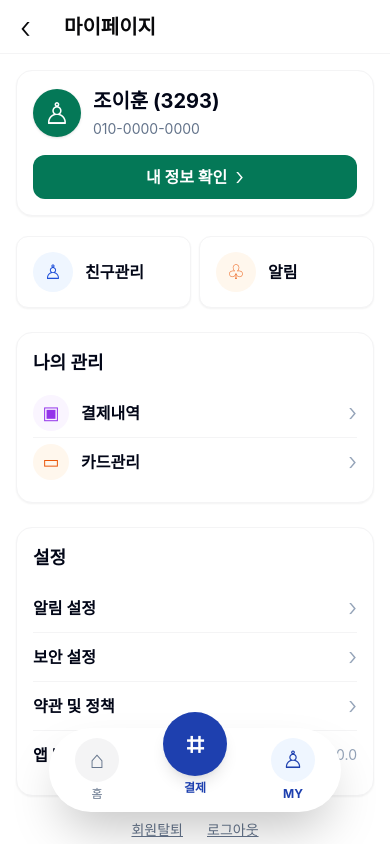
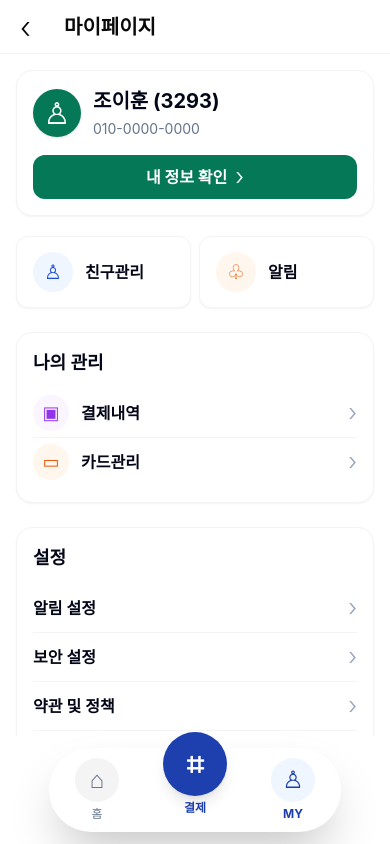
Before and after one commit to ErumPay/mobile-app, a React Native app: screen / in a window 390 px wide. Built offline with nearby package versions, Linux system fonts and the light colour scheme.

Commit message:
[KAN-1300] fix: 화면 스크롤 수정, 하단 내비게이션 바 고정

```diff
--- a/src/features/mypage/components/MypageLayout.tsx
+++ b/src/features/mypage/components/MypageLayout.tsx
@@ -54,7 +54,7 @@ export function MypageHeader({ title, onBack }: HeaderProps) {
 
 export function BottomNav({ active = 'pay' }: BottomNavProps) {
   return (
-    <View className="absolute bottom-8 left-0 right-0 items-center">
+    <View className="w-full items-center py-3">
       <View className="h-[84px] w-[292px] flex-row items-center justify-between rounded-full bg-white px-6 shadow-2xl">
         <NavItem icon="⌂" label="홈" active={active === 'home'} />
         <View className="-mt-8 items-center">
--- a/src/features/mypage/screens/CardDetailScreen.tsx
+++ b/src/features/mypage/screens/CardDetailScreen.tsx
@@ -1,4 +1,4 @@
-import { Pressable, SafeAreaView, ScrollView, Text, View } from 'react-native';
+import { Pressable, ScrollView, Text, View } from 'react-native';
 
 import {
   BottomNav,
@@ -41,7 +41,6 @@ export function CardDetailScreen({
   onDelete,
 }: CardDetailScreenProps) {
   return (
-    <SafeAreaView className="flex-1 bg-white">
       <MypageFrame backgroundClassName="bg-white">
         <MypageHeader title="카드 상세" onBack={onBack} />
         <ScrollView
@@ -161,7 +160,6 @@ export function CardDetailScreen({
         </ScrollView>
         <BottomNav active="pay" />
       </MypageFrame>
-    </SafeAreaView>
   );
 }
 
--- a/src/features/mypage/screens/CardManagementScreen.tsx
+++ b/src/features/mypage/screens/CardManagementScreen.tsx
@@ -1,4 +1,4 @@
-import { Pressable, SafeAreaView, ScrollView, Text, View } from 'react-native';
+import { Pressable, ScrollView, Text, View } from 'react-native';
 
 import { BottomNav, MypageFrame, MypageHeader } from '../components/MypageLayout';
 
@@ -55,7 +55,6 @@ export function CardManagementScreen({
           : cards;
 
   return (
-    <SafeAreaView className="flex-1 bg-white">
       <MypageFrame backgroundClassName="bg-white">
         <MypageHeader title="카드관리" onBack={onBack} />
         <ScrollView
@@ -106,7 +105,6 @@ export function CardManagementScreen({
         </ScrollView>
         <BottomNav active="pay" />
       </MypageFrame>
-    </SafeAreaView>
   );
 }
 
--- a/src/features/mypage/screens/MypageHomeScreen.tsx
+++ b/src/features/mypage/screens/MypageHomeScreen.tsx
@@ -1,5 +1,4 @@
-import { Pressable, SafeAreaView, ScrollView, Text, View } from 'react-native';
-
+import { Pressable, ScrollView, Text, View } from 'react-native';
 import {
   BottomNav,
   CardSection,
@@ -29,14 +28,16 @@ export function MypageHomeScreen({
   onPressWithdraw,
 }: MypageHomeScreenProps) {
   return (
-    <SafeAreaView className="flex-1 bg-white">
       <MypageFrame backgroundClassName="bg-white">
         <MypageHeader title="마이페이지" onBack={onBack} />
+
+        {/* ✅ flex-1로 남은 공간 전부 차지 */}
         <ScrollView
-          className="w-full flex-1 bg-white"
+          className="flex-1 w-full bg-white"
+          contentContainerStyle={{ paddingBottom: 24 }}
           showsVerticalScrollIndicator={false}
         >
-          <View className="w-full px-4 pb-44 pt-4">
+          <View className="w-full px-4 pt-4">
             <CardSection>
               <View className="w-full flex-row items-center">
                 <View className="mr-3 h-12 w-12 items-center justify-center rounded-full bg-emerald-700 shadow">
@@ -136,9 +137,10 @@ export function MypageHomeScreen({
             </View>
           </View>
         </ScrollView>
+
+        {/* ✅ BottomNav를 absolute 대신 flex 흐름 안에 배치 */}
         <BottomNav active="my" />
       </MypageFrame>
-    </SafeAreaView>
   );
 }
 
--- a/src/features/mypage/screens/PaymentDetailScreen.tsx
+++ b/src/features/mypage/screens/PaymentDetailScreen.tsx
@@ -1,4 +1,4 @@
-import { Pressable, SafeAreaView, ScrollView, Text, View } from 'react-native';
+import { Pressable, ScrollView, Text, View } from 'react-native';
 
 import {
   BottomNav,
@@ -21,7 +21,6 @@ export function PaymentDetailScreen({
   onPressReceipt,
 }: PaymentDetailScreenProps) {
   return (
-    <SafeAreaView className="flex-1 bg-zinc-50">
       <MypageFrame backgroundClassName="bg-zinc-50">
         <MypageHeader title="결제내역 상세보기" onBack={onBack} />
         <ScrollView
@@ -103,7 +102,6 @@ export function PaymentDetailScreen({
         <BottomNav active="pay" />
         {showReceipt ? <ReceiptModal /> : null}
       </MypageFrame>
-    </SafeAreaView>
   );
 }
 
--- a/src/features/mypage/screens/PaymentHistoryScreen.tsx
+++ b/src/features/mypage/screens/PaymentHistoryScreen.tsx
@@ -1,4 +1,4 @@
-import { Pressable, SafeAreaView, ScrollView, Text, View } from 'react-native';
+import { Pressable, ScrollView, Text, View } from 'react-native';
 
 import { BottomNav, MypageFrame, MypageHeader } from '../components/MypageLayout';
 
@@ -29,7 +29,6 @@ export function PaymentHistoryScreen({
   onCloseFilter,
 }: PaymentHistoryScreenProps) {
   return (
-    <SafeAreaView className="flex-1 bg-zinc-50">
       <MypageFrame backgroundClassName="bg-zinc-50">
         <MypageHeader title="결제내역" onBack={onBack} />
         <View className="h-12 w-full flex-row border-b border-zinc-100 bg-white">
@@ -84,7 +83,6 @@ export function PaymentHistoryScreen({
         <BottomNav active="pay" />
         {showFilterSheet ? <FilterSheet onClose={onCloseFilter} /> : null}
       </MypageFrame>
-    </SafeAreaView>
   );
 }
 
--- a/src/features/mypage/screens/ProfileConfirmScreen.tsx
+++ b/src/features/mypage/screens/ProfileConfirmScreen.tsx
@@ -1,4 +1,4 @@
-import { SafeAreaView, Text, View } from 'react-native';
+import { Text, View } from 'react-native';
 
 import { BottomNav, MypageFrame, MypageHeader } from '../components/MypageLayout';
 
@@ -8,7 +8,7 @@ interface ProfileConfirmScreenProps {
 
 export function ProfileConfirmScreen({ onBack }: ProfileConfirmScreenProps) {
   return (
-    <SafeAreaView className="flex-1 bg-zinc-50">
+
       <MypageFrame backgroundClassName="bg-zinc-50">
         <MypageHeader title="내 정보 확인" onBack={onBack} />
         <View className="w-full max-w-[360px] flex-1 self-center px-4 pb-44 pt-6">
@@ -18,7 +18,6 @@ export function ProfileConfirmScreen({ onBack }: ProfileConfirmScreenProps) {
         </View>
         <BottomNav active="my" />
       </MypageFrame>
-    </SafeAreaView>
   );
 }
 
```
